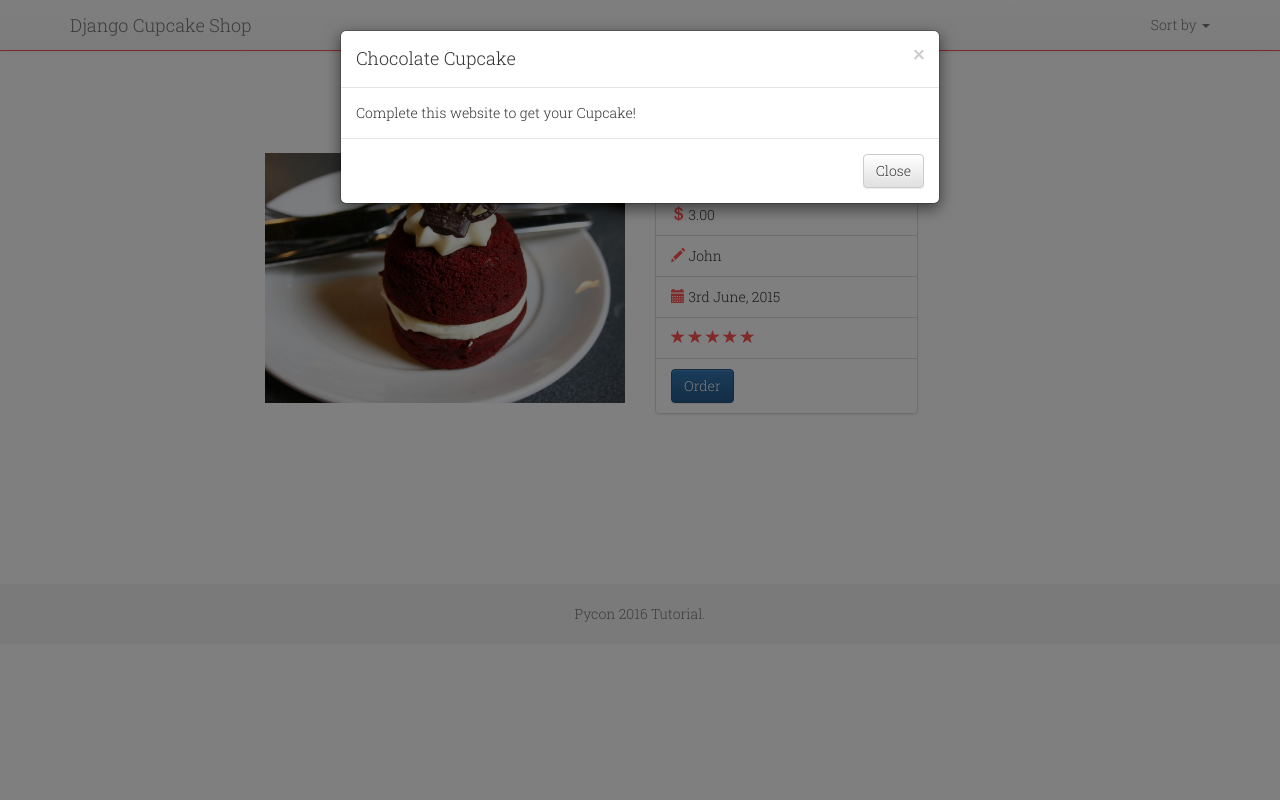
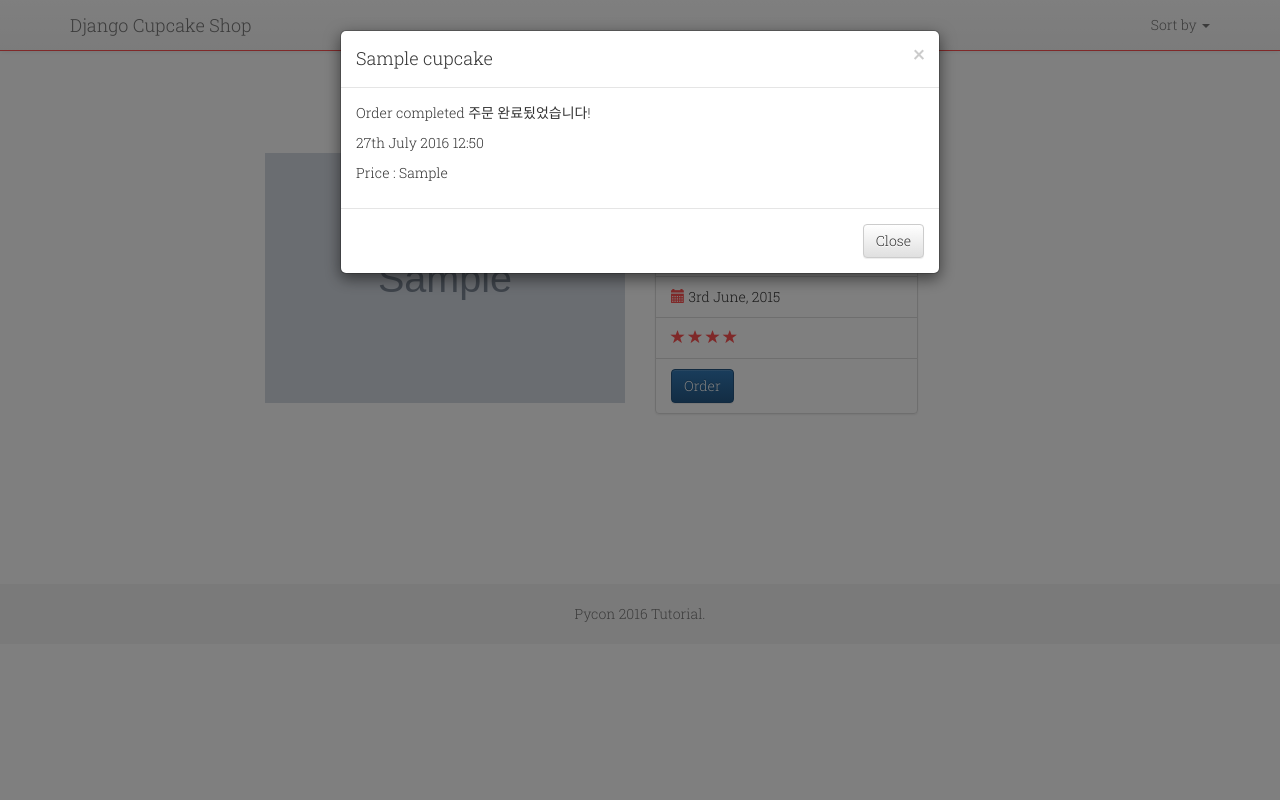
Before and after one commit to DjangoGirlsSeoul/djangocupcakeshop, a Django app: template menu/templates/menu/detail.html in a window 1280 px wide, after a click on "Order". Run offline with Django 3.2, Linux system fonts and the light colour scheme; the template is opened without the code that fills it: values that come from a table or form of the project are taken from there, others are empty; tables that the repository leaves empty hold one stand-in row (values such as "Sample post"); grey boxes marked "Sample" are stand-in pictures; some libraries are stand-ins or nearby versions.

Commit message:
Step-10 Add url,view function and template for detail page

```diff
--- a/menu/templates/menu/detail.html
+++ b/menu/templates/menu/detail.html
@@ -1,14 +1,15 @@
 {% extends 'menu/base.html' %}
 {% load staticfiles %}
-
+{% load menu_extras %}
 {% block content %}
   <div class="container">
+    {% if cake %}
     <h2 class="text-center">Order Cupcake</h2>
     <div class="row">
       <div class="col-xs-12 col-sm-6 col-md-4 col-lg-4 col-md-offset-2 col-md-lg-2">
         <div class="card">
         <div class="card-img-top">
-          <div class="image" style="background-image: url({% static 'menu/images/chocolate_cupcake.jpg' %});"></div>
+          <div class="image" style="background-image: url({{ cake.image.url }});"></div>
         </div>
         </div>
       </div>
@@ -20,11 +21,9 @@
           <li class="list-group-item"><span class="glyphicon glyphicon-pencil"></span> John</li>
           <li class="list-group-item"><span class="glyphicon glyphicon-calendar"></span> 3rd June, 2015</li>
           <li class="list-group-item">
-            <span class="glyphicon glyphicon-star"></span>
-            <span class="glyphicon glyphicon-star"></span>
-            <span class="glyphicon glyphicon-star"></span>
-            <span class="glyphicon glyphicon-star"></span>
-            <span class="glyphicon glyphicon-star"></span>
+            {% for i in cake.rating|get_range %}
+            <span class="glyphicon glyphicon-star" aria-hidden="true"></span>
+            {% endfor %}
           </li>
           <li class="list-group-item">
             <button type="button" class="btn btn-primary" data-toggle="modal" data-target="#myModal">
@@ -35,6 +34,9 @@
       </div>
     </div>
     </div>
+    {% else %}
+    <h2 class="text-center">No Cupcake found :(</h2>
+    {% endif %}
   </div>
   <!-- Modal -->
 <div class="modal fade" id="myModal" tabindex="-1" role="dialog" aria-labelledby="myModalLabel">
@@ -42,10 +44,12 @@
     <div class="modal-content">
       <div class="modal-header">
         <button type="button" class="close" data-dismiss="modal" aria-label="Close"><span aria-hidden="true">&times;</span></button>
-        <h4 class="modal-title" id="myModalLabel">Chocolate Cupcake</h4>
+        <h4 class="modal-title" id="myModalLabel">{{ cake.name }}</h4>
       </div>
       <div class="modal-body">
-        Complete this website to get your Cupcake!
+        <p>Order completed 주문 완료됬었습니다!</p>
+        <p>{% now "jS F Y H:i" %}</p>
+        <p>Price : {{ cake.price }}</p>
       </div>
       <div class="modal-footer">
         <button type="button" class="btn btn-default" data-dismiss="modal">Close</button>
--- a/menu/templates/menu/list.html
+++ b/menu/templates/menu/list.html
@@ -33,7 +33,7 @@
             <span class="glyphicon glyphicon-star" aria-hidden="true"></span>
             {% endfor %}
           </p>
-          <a href="#" class="btn btn-default btn-lg btn-block">View</a>
+          <a href="{% url 'cupcake_detail' pk=cake.pk %}" class="btn btn-default btn-lg btn-block">View</a>
         </div>
         </div>
       </div>
--- a/menu/urls.py
+++ b/menu/urls.py
@@ -3,4 +3,5 @@ from . import views
 
 urlpatterns = [
     url(r'^$',views.cupcake_list,name="cupcake_list"),
+    url(r'^cupcake/(?P<pk>\d+)/$',views.cupcake_detail,name="cupcake_detail")
 ]
```
Also changed, not shown: menu/views.py (+6 -1 lines).
